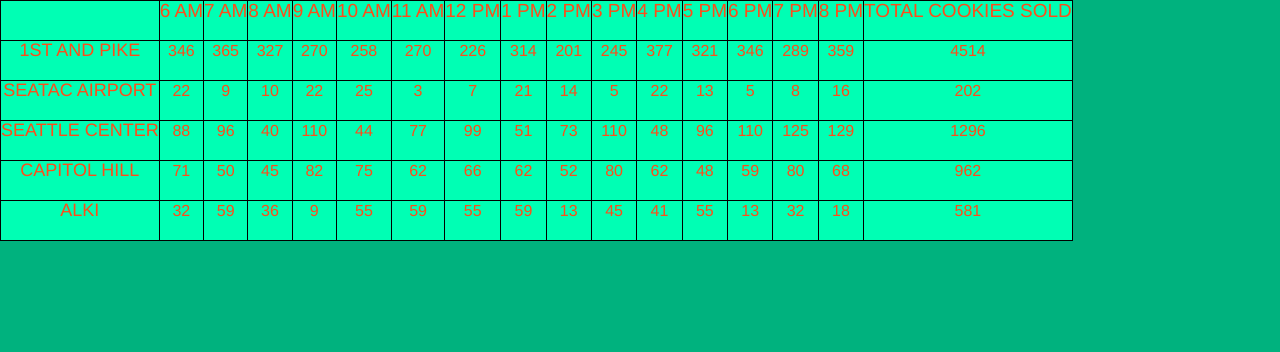
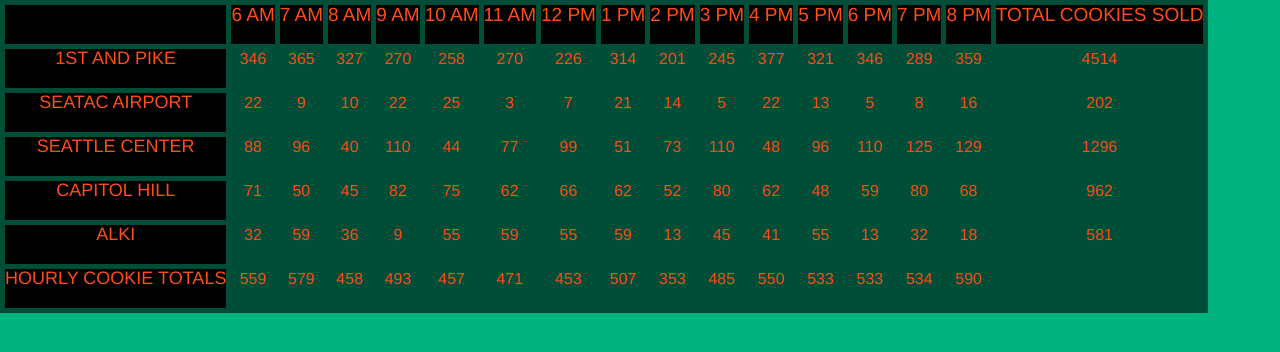
Before and after one commit to jpjazzy/day-7-lab, a plain HTML site: page sales.html in a window 1280 px wide. Drawn offline with Linux system fonts and the light colour scheme; a web font is replaced by a local one.

Commit message:
added hourly cookie totals and updated table css

```diff
--- a/app.js
+++ b/app.js
@@ -91,6 +91,22 @@ var dispShops = function (shopObj) {
     newRow.innerHTML = '<td>' + shopObj[j].shopName + '</td>' + tableCookieContent;
     tableContent.appendChild(newRow);
   }
+
+  //add hourly total
+  var hourlyCookieTotal = 0;
+  newRow = document.createElement('tr');
+  var newLine = '<td>Hourly Cookie Totals</td>';
+  for (j = 0; j < arrOfTimes.length; j++) {
+    for (i = 0; i < shopObj.length; i++) {
+      hourlyCookieTotal += arrOfStoresCookies[i][j];
+    }
+    newLine += '<td>' + hourlyCookieTotal + '</td>';
+    newRow.innerHTML = newLine;
+    tableContent.appendChild(newRow);
+    hourlyCookieTotal = 0;
+  }
+
+
 };
 
 //Create array of our objects and display them
--- a/style.css
+++ b/style.css
@@ -129,7 +129,7 @@ footer {
 
 .data {
   font-family: helvetica, sans-serif;
-  background-color: #00FFB4;
+  background-color: #004e37;
   color: #FF4C19;
   clear: both;
   margin-bottom: 20px;
@@ -141,6 +141,7 @@ footer {
 }
 
 .data td:first-child {
+  background-color: #000000;
   font-size: 18px;
   text-align: center;
   text-transform: uppercase;
@@ -148,19 +149,17 @@ footer {
 
 .data thead{
   font-size: 19px;
+  background-color: #000000;
   margin-bottom: 5px;
   text-transform: uppercase;
   text-transform: center;
 }
 
 table, th, td, tr{
-  border: 1px solid black;
+  border: 5px solid #004e37;
   height: 39px;
   text-align: center;
 }
-
-
-
 
 .text h2 {
   font-size: 26px;
```
